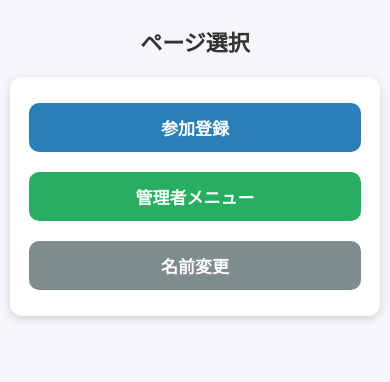
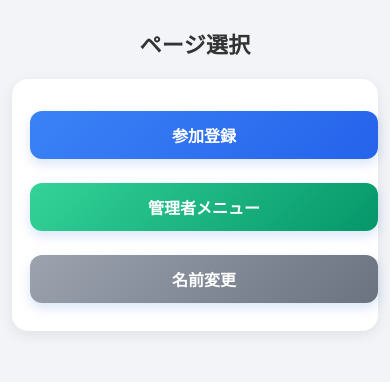
Before and after one commit to matsumurashin0125/event-app10, a Flask app: page / in a window 390 px wide. Shown: the top 382 px of the page. Run offline with Flask 3, Linux system fonts and the light colour scheme.

Commit message:
Update style.css

```diff
--- a/static/style.css
+++ b/static/style.css
@@ -5,62 +5,60 @@ body {
     font-family: -apple-system, BlinkMacSystemFont, "Segoe UI", Roboto, sans-serif;
     margin: 0;
     padding: 20px;
-    background: #f5f7fa;
+    background: #f2f4f8;
     color: #333;
     text-align: center;
 }
 
 h1, h2, h3 {
     margin-bottom: 20px;
+    font-weight: 700;
+    letter-spacing: 0.3px;
 }
 
 /* ------------------------------
-   共通ボタン
+   共通ボタン（モダン化）
 ------------------------------ */
 .btn {
     display: inline-block;
     padding: 14px 22px;
     margin: 10px 0;
-    background: #2980b9;
+    background: linear-gradient(135deg, #3b82f6, #2563eb);
     color: white;
     text-decoration: none;
-    border-radius: 10px;
-    font-size: 18px;
+    border-radius: 12px;
+    font-size: 17px;
     font-weight: 600;
     transition: 0.2s;
     width: 80%;
-    max-width: 300px;
+    max-width: 320px;
+    box-shadow: 0px 5px 12px rgba(0, 90, 200, 0.15);
 }
 
 .btn:hover {
-    background: #1c648b;
+    transform: translateY(-2px);
+    box-shadow: 0px 8px 16px rgba(0, 90, 200, 0.25);
 }
 
-/* 管理者ボタン */
+/* バリエーション */
 .admin-btn {
-    background: #27ae60;
+    background: linear-gradient(135deg, #34d399, #059669);
 }
 
 .admin-btn:hover {
-    background: #1f8a4b;
+    box-shadow: 0px 8px 16px rgba(5, 150, 105, 0.25);
 }
 
-/* 戻るボタン */
 .back-btn {
-    background: #7f8c8d;
+    background: linear-gradient(135deg, #9ca3af, #6b7280);
 }
 
-.back-btn:hover {
-    background: #626f70;
-}
-
-/* 削除ボタン */
 .delete-btn {
-    background: #e74c3c !important;
+    background: linear-gradient(135deg, #f87171, #ef4444) !important;
 }
 
 .delete-btn:hover {
-    background: #c0392b !important;
+    box-shadow: 0px 8px 16px rgba(239, 68, 68, 0.25) !important;
 }
 
 /* ------------------------------
@@ -69,102 +67,95 @@ h1, h2, h3 {
 form {
     text-align: left;
     margin: 0 auto;
-    max-width: 400px;
+    max-width: 420px;
 }
 
 label {
     display: block;
-    font-weight: bold;
-    margin: 12px 0 5px;
+    font-weight: 600;
+    margin: 12px 0 6px;
 }
 
 select, input[type="text"], input[type="number"] {
     width: 100%;
-    padding: 10px;
+    padding: 12px;
     font-size: 16px;
-    border-radius: 8px;
+    border-radius: 10px;
     border: 1px solid #ccc;
+    background: #fff;
 }
 
 /* ------------------------------
-   カード（候補日 & 選択画面）
+   カード（候補日）
 ------------------------------ */
 .card-container {
     display: flex;
     flex-wrap: wrap;
     justify-content: center;
-    gap: 18px;
+    gap: 20px;
     padding-bottom: 40px;
 }
 
 .card {
     background: white;
-    border-radius: 12px;
+    border-radius: 16px;
     padding: 20px;
     width: 90%;
-    max-width: 340px;
-    box-shadow: 0px 3px 10px rgba(0,0,0,0.15);
+    max-width: 360px;
+    box-shadow: 0px 4px 14px rgba(0,0,0,0.08);
     text-align: left;
-    transition: 0.2s;
+    transition: 0.25s;
 }
 
 .card:hover {
-    transform: scale(1.02);
+    transform: translateY(-3px);
+    box-shadow: 0px 10px 20px rgba(0,0,0,0.12);
 }
 
 .card-header {
     font-size: 20px;
     font-weight: bold;
-    color: #333;
-}
-
-.card-sub {
-    font-size: 16px;
-    margin: 6px 0;
-    color: #555;
+    margin-bottom: 6px;
 }
 
 /* カード内のボタン */
 .card .btn {
     width: 100%;
-    margin-top: 10px;
+    margin-top: 14px;
 }
 
 /* ------------------------------
-   テーブル（confirm画面・出欠一覧）
+   テーブル（confirm画面・一覧）
 ------------------------------ */
 table {
     width: 95%;
     margin: 0 auto 40px;
     border-collapse: collapse;
     background: white;
-    border-radius: 10px;
-    overflow: auto;   /* ← スマホで横スクロール可能に */
-    display: block;   /* ← スマホで崩れにくくなる */
+    border-radius: 14px;
+    overflow: auto;
+    display: block;
+    box-shadow: 0px 3px 10px rgba(0,0,0,0.08);
 }
 
 th, td {
-    padding: 12px;
-    border-bottom: 1px solid #eee;
+    padding: 14px;
+    border-bottom: 1px solid #f1f1f1;
 }
 
 th {
-    background: #3498db;
+    background: #2563eb;
     color: white;
+    font-size: 15px;
+    letter-spacing: 0.3px;
+}
+
+tr:nth-child(even) {
+    background: #f8fbff;
 }
 
 .confirmed {
-    background: #e0e0e0 !important;
-}
-
-.date-large {
-    font-size: 1.4em;
-    font-weight: bold;
-    padding: 6px;
-}
-
-tr:nth-child(even) {
-    background: #f8fbfd;
+    background: #e7e7e7 !important;
 }
 
 /* ------------------------------
@@ -183,102 +174,88 @@ tr:nth-child(even) {
     max-width: 180px;
     background: white;
     padding: 25px 0;
-    border-radius: 15px;
-    box-shadow: 0px 3px 10px rgba(0,0,0,0.15);
+    border-radius: 18px;
+    box-shadow: 0px 3px 10px rgba(0,0,0,0.10);
     text-decoration: none;
     color: #333;
     font-size: 18px;
     font-weight: bold;
-    transition: 0.2s;
+    transition: 0.25s;
 }
 
 .tile:hover {
-    transform: scale(1.05);
-    background: #eaf4ff;
+    transform: translateY(-3px);
+    background: #eef6ff;
+    box-shadow: 0px 8px 18px rgba(0,0,0,0.12);
 }
 
 /* ------------------------------
-   スマホ最適化追加
+   スマホ最適化（強化版）
 ------------------------------ */
 @media (max-width: 480px) {
 
-    body {
-        padding: 10px;
-    }
+    body { padding: 12px; }
 
-    h1 {
-        font-size: 22px;
-    }
-
-    h2 {
-        font-size: 20px;
-    }
+    h1 { font-size: 22px; }
+    h2 { font-size: 20px; }
 
     .btn {
-        width: 100%;        /* ← スマホでは全幅 */
-        font-size: 17px;
-        padding: 12px 16px;
+        width: 100%;
+        font-size: 16px;
+        padding: 12px 14px;
+        border-radius: 12px;
     }
 
     .card {
         width: 100%;
-        padding: 16px;
-        max-width: none;
+        padding: 18px;
+        border-radius: 16px;
     }
 
-    form {
-        max-width: 100%;
-    }
+    form { max-width: 100%; }
 
-    label {
-        font-size: 14px;
-    }
-
-    select, input {
-        font-size: 15px;
-    }
+    select, input { font-size: 15px; }
 
     .tile {
-        width: 90%;          /* ← 1カラム優先 */
+        width: 100%;
         max-width: none;
+        border-radius: 14px;
     }
 }
 
 /* ------------------------------
    参加者編集ページ用（manage_event_attendance）
 ------------------------------ */
-
-/* イベント情報ボックス */
 .info-box {
     background: white;
     padding: 18px;
     margin: 0 auto 25px;
     width: 95%;
-    max-width: 500px;
-    border-radius: 12px;
+    max-width: 520px;
+    border-radius: 14px;
     box-shadow: 0px 3px 10px rgba(0,0,0,0.12);
     text-align: left;
 }
 
-/* ステータスの色分け */
+/* ステータスの色 */
 .status-attend {
-    color: #27ae60;
+    color: #16a34a;
     font-weight: bold;
 }
 
 .status-absent {
-    color: #e74c3c;
+    color: #dc2626;
     font-weight: bold;
 }
 
 .status-none {
-    color: #7f8c8d;
+    color: #6b7280;
 }
 
-/* 更新ボタン（小さいボタン） */
+/* 小ボタン */
 .small-btn {
     padding: 6px 12px;
-    background: #2980b9;
+    background: #2563eb;
     color: white;
     border: none;
     border-radius: 8px;
@@ -288,10 +265,9 @@ tr:nth-child(even) {
 }
 
 .small-btn:hover {
-    background: #1c648b;
+    background: #1e4fd3;
 }
 
-/* セレクトボックスも統一感 */
 .select-small {
     padding: 6px;
     border-radius: 8px;
```
